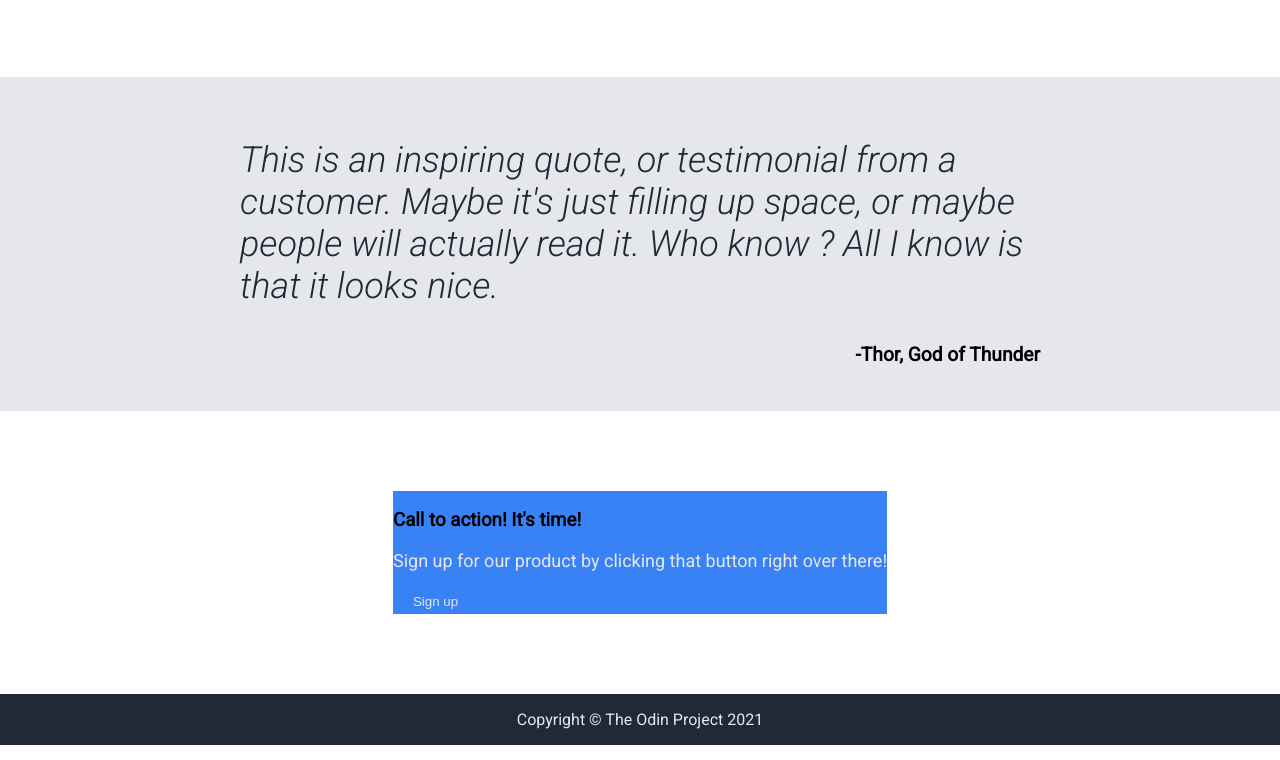
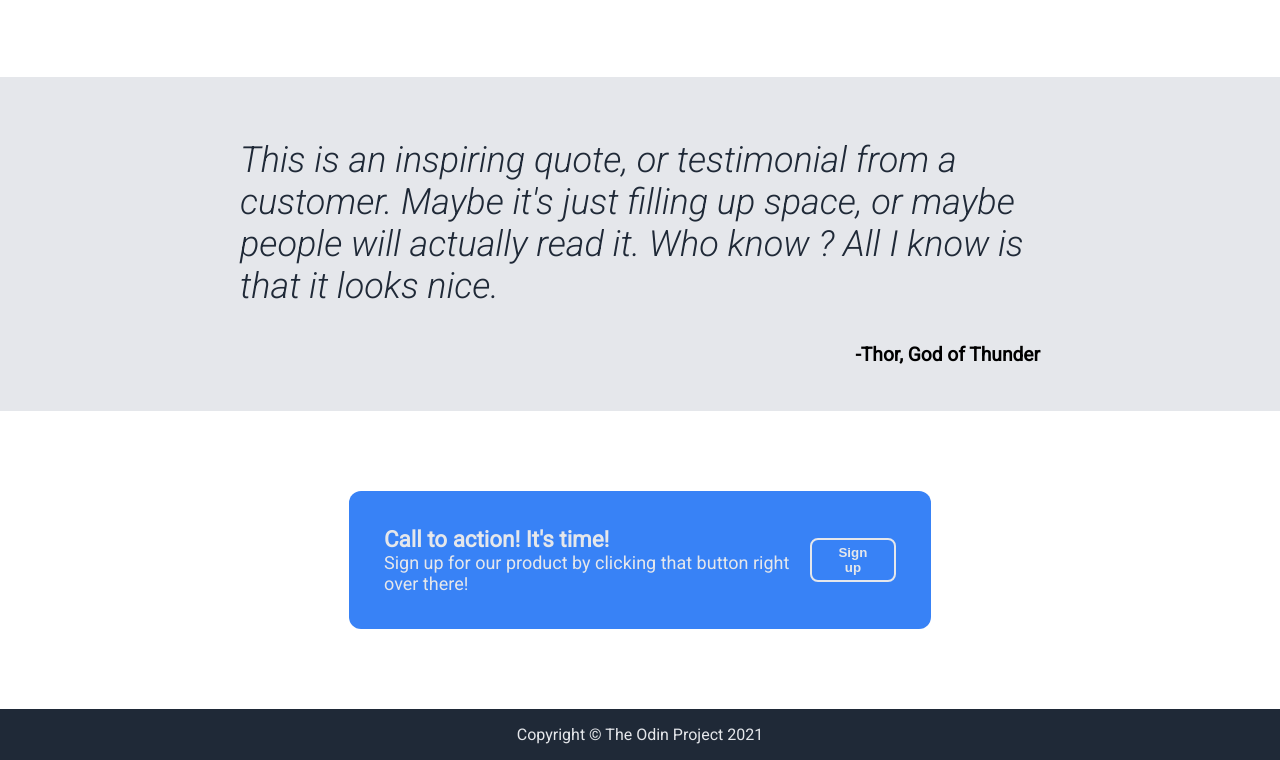
Before and after one commit to BrakTan/Landing-Page, a plain HTML site: page index.html in a window 1280 px wide. Shown: the part 804-1564 px from the top of the page. Drawn offline with Linux system fonts and the light colour scheme.

Commit message:
Style call to action

```diff
--- a/style/style.css
+++ b/style/style.css
@@ -169,3 +169,29 @@ ul{
     font-weight: 600;
     font-size: 1.2rem;
 }
+
+.call{
+    padding: 2.2rem;
+    display: flex;
+    border-radius: 12px;
+    justify-content: space-evenly;
+    width: 40vw;
+    align-items: center;
+}
+
+.action > h3{
+    margin: 0;
+    padding: 0;
+    color: #e5e7eb;
+    font-size: 1.4rem;
+}
+
+.action > .subtext{
+    margin: 0;
+    padding: 0;
+}
+
+.call > .signup{
+    border: #e5e7eb 2px solid;
+    font-weight: bold;
+}
```
